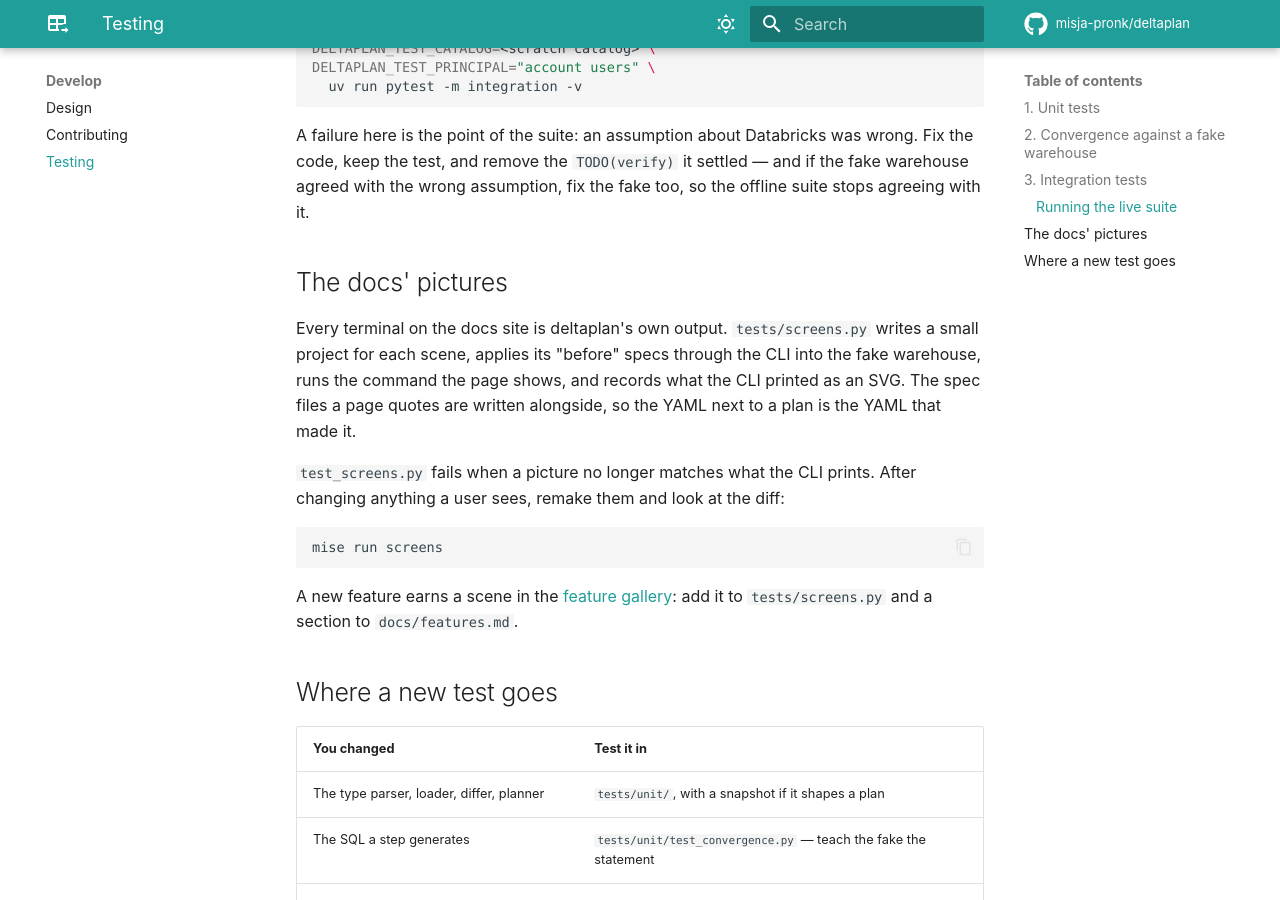
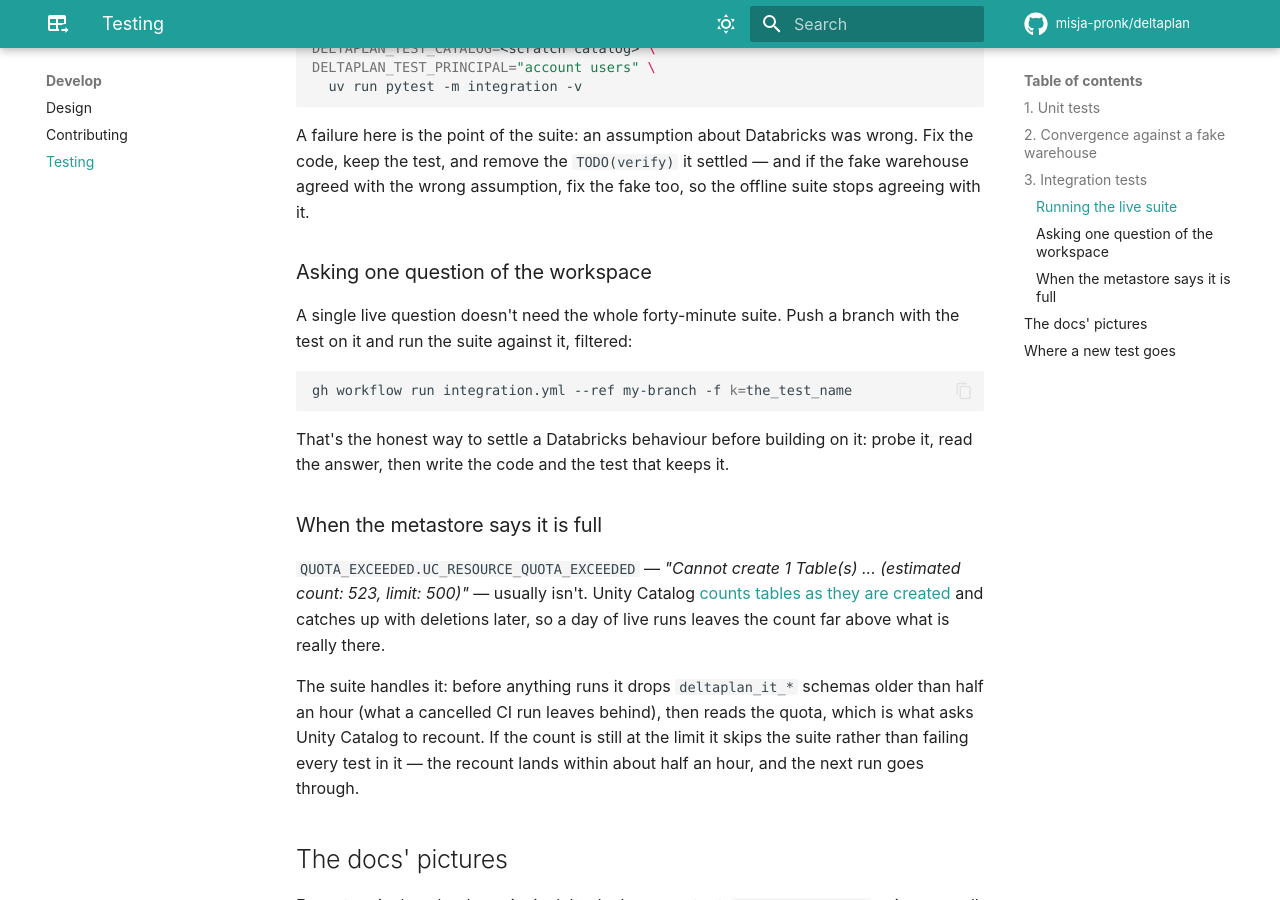
Before and after one commit to misja-pronk/deltaplan, an MkDocs documentation site: the page built from docs/testing.md, in a window 1280 px wide and 900 px high, scrolled down 2520 px. Built offline with MkDocs 1.6.1 and Material for MkDocs 9.7.7, drawn with Linux system fonts in a browser that asks for light colours; comment, search, counter and statistics services are not loaded.

Commit message:
docs(testing): the one-question dispatch, and the metastore quota
Co-Authored-By: Claude Opus 5 (1M context) <noreply@anthropic.com>

````diff
--- a/docs/testing.md
+++ b/docs/testing.md
@@ -109,6 +109,32 @@ the code, keep the test, and remove the `TODO(verify)` it settled — and if the
 warehouse agreed with the wrong assumption, fix the fake too, so the offline suite stops
 agreeing with it.
 
+### Asking one question of the workspace
+
+A single live question doesn't need the whole forty-minute suite. Push a branch with the
+test on it and run the suite against it, filtered:
+
+```sh
+gh workflow run integration.yml --ref my-branch -f k=the_test_name
+```
+
+That's the honest way to settle a Databricks behaviour before building on it: probe it,
+read the answer, then write the code and the test that keeps it.
+
+### When the metastore says it is full
+
+`QUOTA_EXCEEDED.UC_RESOURCE_QUOTA_EXCEEDED` — *"Cannot create 1 Table(s) ... (estimated
+count: 523, limit: 500)"* — usually isn't. Unity Catalog
+[counts tables as they are created](https://docs.databricks.com/aws/en/data-governance/unity-catalog/resource-quotas)
+and catches up with deletions later, so a day of live runs leaves the count far above
+what is really there.
+
+The suite handles it: before anything runs it drops `deltaplan_it_*` schemas older than
+half an hour (what a cancelled CI run leaves behind), then reads the quota, which is what
+asks Unity Catalog to recount. If the count is still at the limit it skips the suite
+rather than failing every test in it — the recount lands within about half an hour, and
+the next run goes through.
+
 ## The docs' pictures
 
 Every terminal on the docs site is deltaplan's own output. `tests/screens.py` writes a
````
